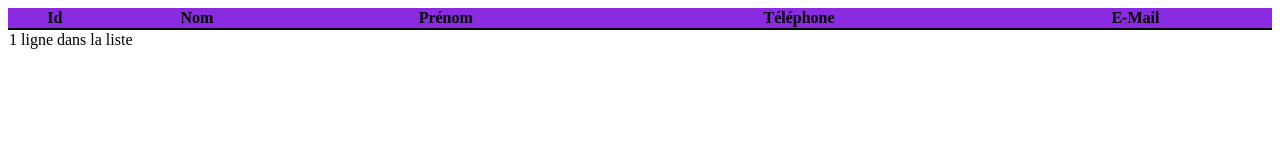
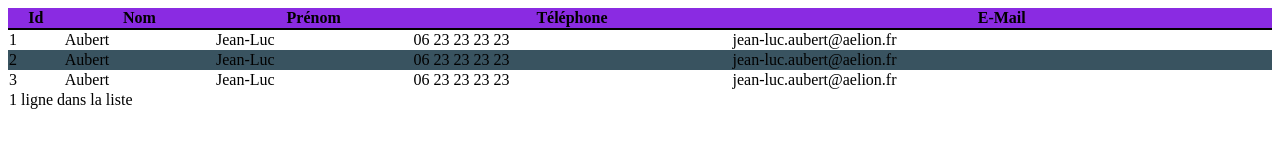
Before and after one commit to dacodemaniak/motogp, a plain HTML site: page table.html in a window 1280 px wide. Drawn offline with Linux system fonts and the light colour scheme.

Commit message:
With htmlBuilder

```diff
--- a/table.js
+++ b/table.js
@@ -4,4 +4,59 @@
  * @version 1.0.0
  */
 
+const htmlBuilder = (element, ...args) => {
+    if (!args.length) {
+        return document.createElement(element)
+    }
+
+    const child = document.createElement(element)
+    child.innerHTML = args[1]
+    args[0].appendChild(child)
+
+    return child
+}
+
 console.log('Hello JS')
+
+const interns = [
+    {
+        id: 1,
+        lastname: 'Aubert',
+        firstname: 'Jean-Luc',
+        phone: '06 23 23 23 23',
+        mail: 'jean-luc.aubert@aelion.fr'
+    },
+    {
+        id: 2,
+        lastname: 'Aubert',
+        firstname: 'Jean-Luc',
+        phone: '06 23 23 23 23',
+        mail: 'jean-luc.aubert@aelion.fr'
+    },
+    {
+        id: 3,
+        lastname: 'Aubert',
+        firstname: 'Jean-Luc',
+        phone: '06 23 23 23 23',
+        mail: 'jean-luc.aubert@aelion.fr'
+    }
+]
+
+// Displaying all of interns in a row in a table
+const tbody = document.querySelector('tbody')
+
+for (const intern of interns) {
+    // 1. Create a tr element
+    const newTr = htmlBuilder('tr')
+
+    // 2. Create a td element and write intern infos into
+    const idTd = htmlBuilder('td', newTr, intern.id)
+    const lastnameTd = htmlBuilder('td', newTr, intern.lastname)
+    const firstnameTd = htmlBuilder('td', newTr, intern.firstname)
+    const phoneTd = htmlBuilder('td', newTr, intern.phone)
+    const emailTd = htmlBuilder('td', newTr, intern.mail)
+
+
+    // Append the brand new complete tr to tbody (that's all folks)
+    tbody.appendChild(newTr)
+}
```
Also changed, not shown: table.html (+1 -0 lines).
